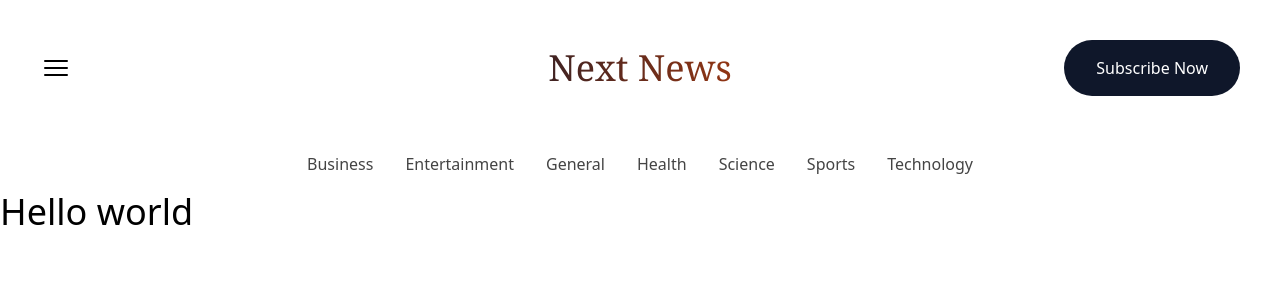
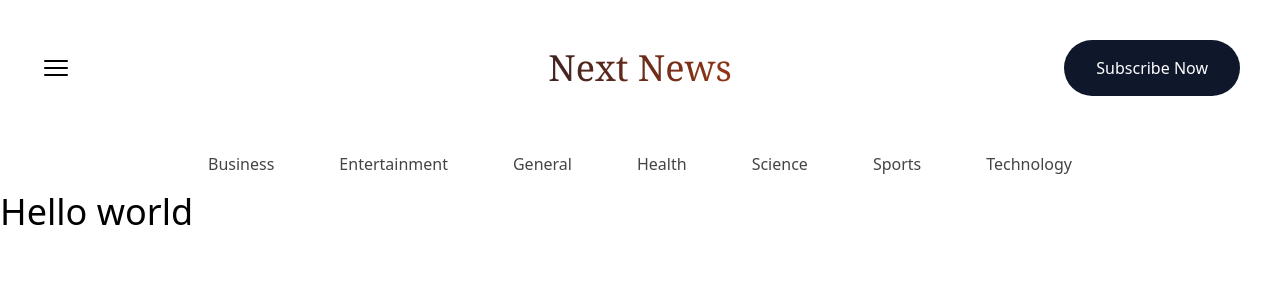
Before and after one commit to CH4R4F/next-news, a Next.js app: page / in a window 1280 px wide. Shown: the top 300 px of the page. Built offline with nearby package versions, Linux system fonts and the light colour scheme.

Commit message:
fix scroll issue

```diff
--- a/app/components/Categories.tsx
+++ b/app/components/Categories.tsx
@@ -7,7 +7,7 @@ import { usePathname } from "next/navigation";
 const Categories = () => {
   const pathname = usePathname();
   return (
-    <nav className="overflow-y-auto whitespace-nowrap scroll-hidden max-w-4xl mx-auto flex justify-center">
+    <nav className="overflow-y-auto whitespace-nowrap scroll-hidden max-w-4xl mx-auto flex justify-between">
       {categories.map((category) => (
         <CategoryItem
           key={category}
```
